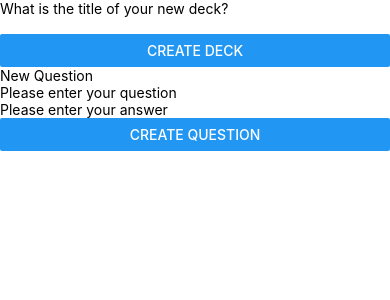
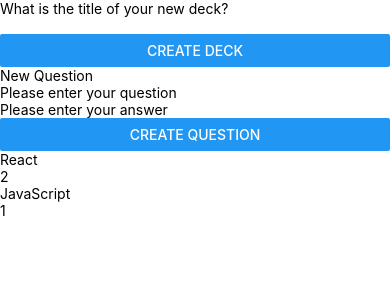
Before and after one commit to FseanU/flashcards, a React Native app: screen / in a window 390 px wide. Shown: the top 300 px of the page. Built offline with nearby package versions, Linux system fonts and the light colour scheme.

Commit message:
feat: Add basic UI for DeckList

```diff
--- a/App.js
+++ b/App.js
@@ -2,13 +2,14 @@ import { StatusBar } from 'expo-status-bar';
 import React from 'react';
 import { View } from 'react-native';
 import { createStore } from 'redux'
-import { Provider } from 'react-redux'
+import { Provider, connect } from 'react-redux'
 import reducer from './reducers'
 import DeckList from './components/DeckList'
 import NewQuestion from './components/NewQuestion';
 import NewDeck from './components/NewDeck';
 import Quiz from './components/Quiz';
 import Deck from './components/Deck';
+import { handleInitialData } from './actions';
 
 export default function App() {
   return (
@@ -16,7 +17,27 @@ export default function App() {
       <View>
         <NewDeck />
         <NewQuestion />
+        <DeckList />
       </View>
     </Provider>
   );
 }
+
+// class App extends React.Component {
+//   componentDidMount() {
+//     this.props.dispatch(handleInitialData())
+//   }
+
+//   render() {
+//     return(
+//       <Provider store={createStore(reducer)}>
+//         <View>
+//           <NewDeck />
+//           <NewQuestion />
+//         </View>
+//       </Provider>
+//     )
+//   }
+// }
+
+// export default connect()(App)
--- a/components/DeckList.js
+++ b/components/DeckList.js
@@ -1,14 +1,33 @@
 import React from 'react'
-import { View, Text } from 'react-native'
+import { connect } from 'react-redux'
+import { View, Text, TouchableOpacity } from 'react-native'
 
 class DeckList extends React.Component {
+  onPress = () =>{
+    // todo: Redirect to Deck
+  }
+
   render() {
+    const { decks } = this.props
     return (
       <View>
-        <Text>DeckList</Text>
+        {Object.keys(decks).map(deckname => (
+          <View key={deckname}>
+            <TouchableOpacity
+              onPress={this.onPress}
+            >
+              <Text>{deckname}</Text>
+              <Text>{decks[deckname].questions ? decks[deckname].questions.length : ''}</Text>
+            </TouchableOpacity>
+          </View>
+        ))}
       </View>
     )
   }
 }
 
-export default DeckList
+const mapStateToProps = (state) => ({
+  decks: state
+})
+
+export default connect(mapStateToProps)(DeckList)
--- a/utils/api.js
+++ b/utils/api.js
@@ -1,4 +1,5 @@
 import AsyncStorage from '@react-native-async-storage/async-storage';
+// import { _saveExampleDecks } from './_DATA'
 
 // getDecks: return all of the decks along with their titles, questions, and answers.
 export async function getDecks() {
@@ -58,3 +59,8 @@ export async function addCardToDeck({deckTitle, card}) {
     console.log(e)
   }
 }
+
+// export function getInitialData() {
+//   return _saveExampleDecks()
+//     .then(i => console.log(i))
+// }
```
